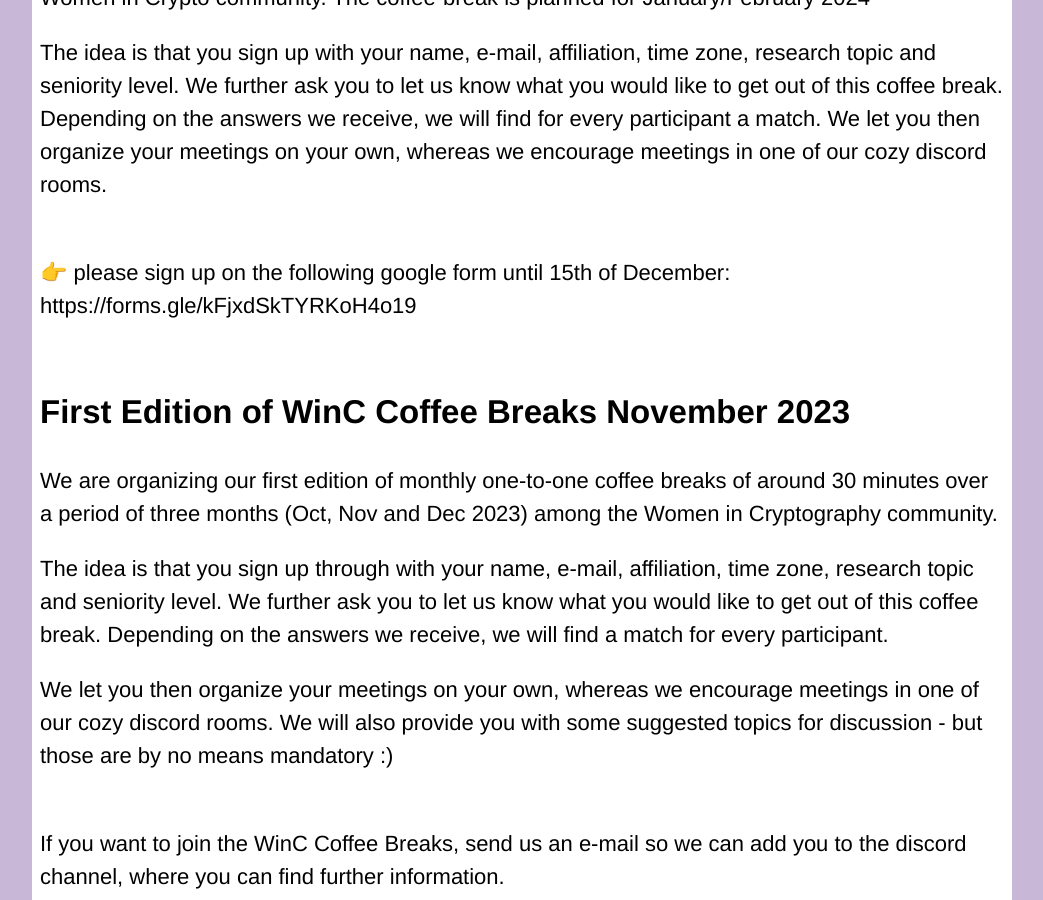
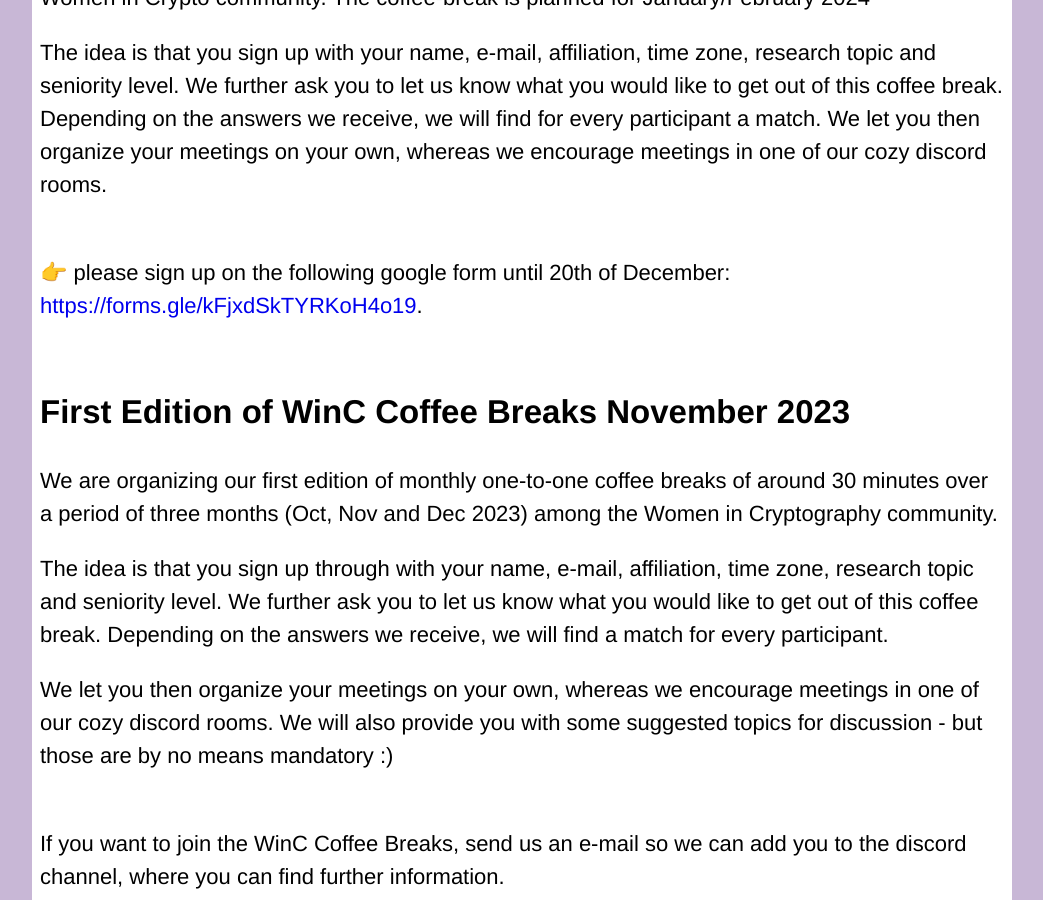
Before and after one commit to women-in-cryptography/women-in-cryptography-website, a Jekyll site: the page built from coffeebreaks.html, in a window 1280 px wide and 900 px high, scrolled down 925 px. Shown: the whole window, without its empty margins (118-1161 px from the left). Built offline with Jekyll 4.4.1, drawn with Linux system fonts in a browser that asks for light colours.

Commit message:
Make it a link

```diff
--- a/coffeebreaks.html
+++ b/coffeebreaks.html
@@ -28,7 +28,7 @@
 We let you then organize your meetings on your own, whereas we encourage meetings in one of our cozy discord rooms.
 </p>
 <br>
-👉 please sign up on the following google form until 15th of December: https://forms.gle/kFjxdSkTYRKoH4o19
+👉 please sign up on the following google form until 20th of December: <a href="https://forms.gle/kFjxdSkTYRKoH4o19" target="_blank">https://forms.gle/kFjxdSkTYRKoH4o19</a>.
   </p>
 </div>
 
```
